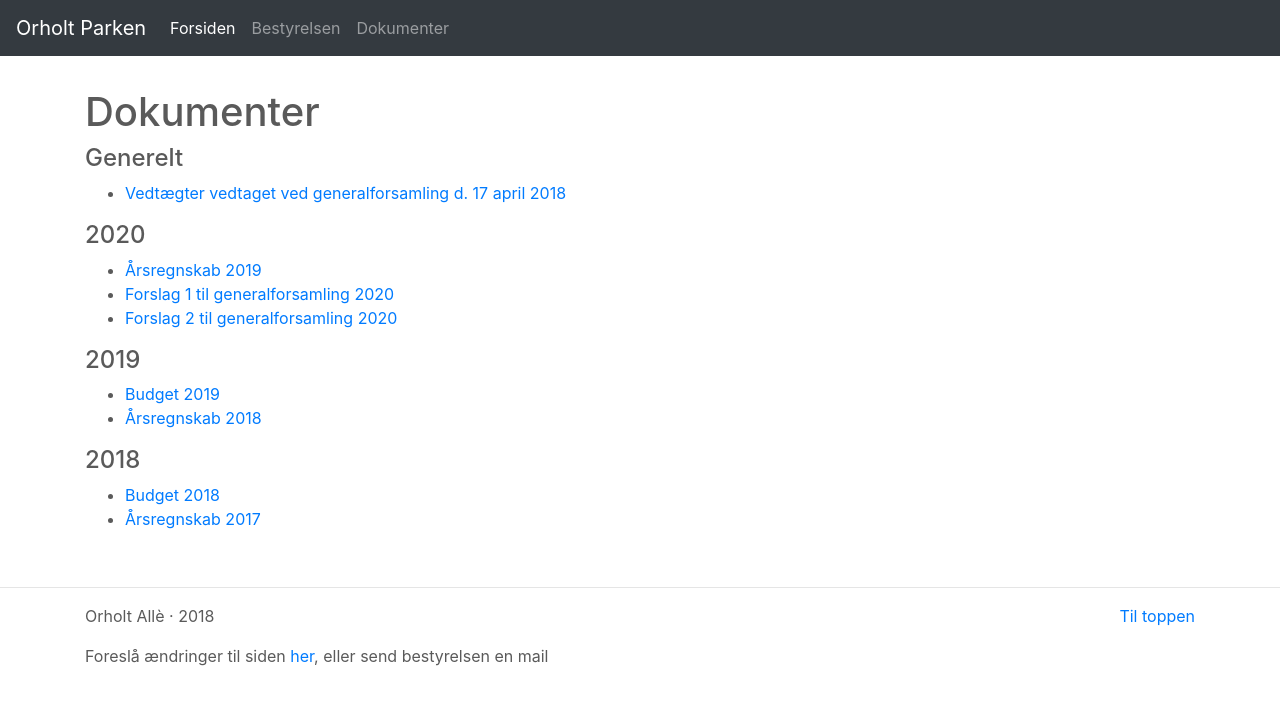
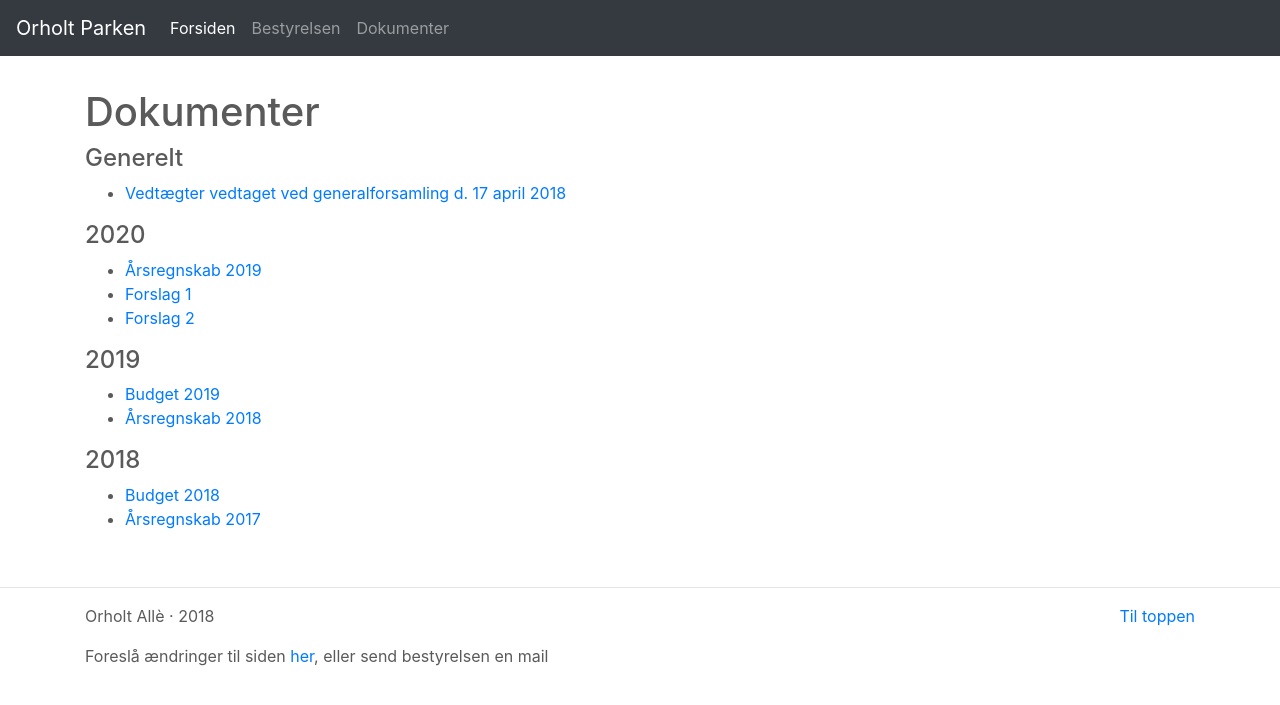
Before and after one commit to orholt-parken/orholt-parken.github.io, a Jekyll site: the page built from dokumenter.html, in a window 1280 px wide. Shown: the top 705 px of the page. Built offline with Jekyll 4.4.1, drawn with Linux system fonts in a browser that asks for light colours; nearby versions of some CDN libraries.

Commit message:
Minor text edit

```diff
--- a/dokumenter.html
+++ b/dokumenter.html
@@ -11,8 +11,8 @@ title: Dokumenter
 <h4>2020</h4>
 <ul>
     <li><a href="/assets/aarsregnskab-2019.pdf">Årsregnskab 2019</a></li>
-    <li><a href="/assets/files/2020-06-17/forslag-01.pdf">Forslag 1 til generalforsamling 2020</a></li>
-    <li><a href="/assets/files/2020-06-17/forslag-01.pdf">Forslag 2 til generalforsamling 2020</a></li>
+    <li><a href="/assets/files/2020-06-17/forslag-01.pdf">Forslag 1</a></li>
+    <li><a href="/assets/files/2020-06-17/forslag-01.pdf">Forslag 2</a></li>
 </ul>
 
 <h4>2019</h4>
```
